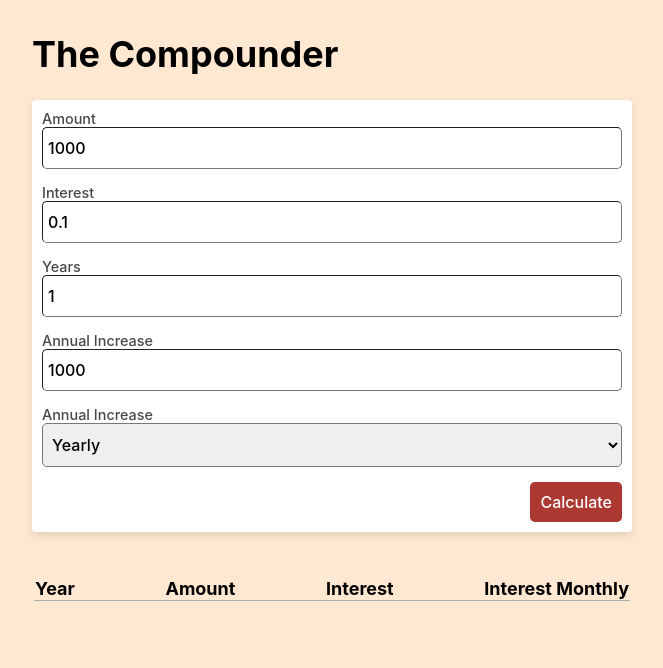
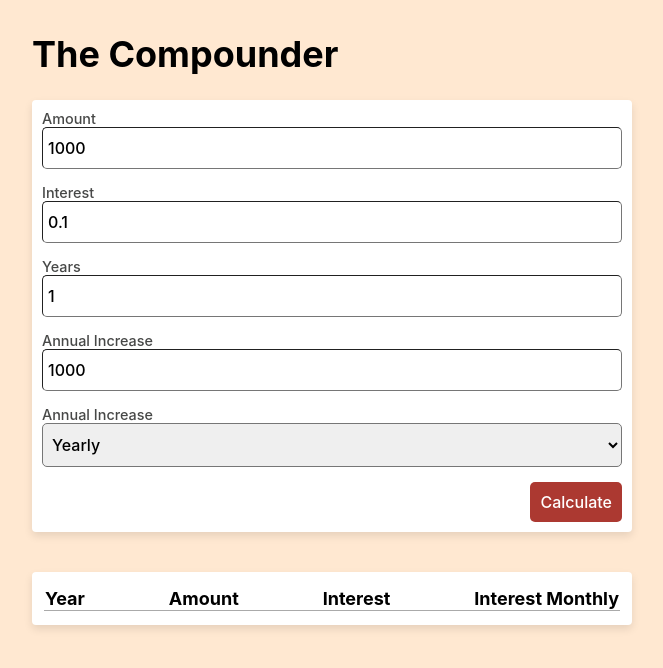
Before and after one commit to fernacas-dev/compound-interest-simulator, an Angular app: page / in a window 1280 px wide. Shown: the top 668 px of the page, without its empty margins (308-971 px from the left). Built offline with nearby package versions, Linux system fonts and the light colour scheme.

Commit message:
Put table inside card

```diff
--- a/src/app/app.component.html
+++ b/src/app/app.component.html
@@ -39,9 +39,11 @@
 
     <div class="space-divider"></div>
 
-    <app-compount-interest-table
-      [viewMode]="viewMode"
-      [interestTable]="interestTable"
-    ></app-compount-interest-table>
+    <app-card>
+      <app-compount-interest-table
+        [viewMode]="viewMode"
+        [interestTable]="interestTable"
+      ></app-compount-interest-table>
+    </app-card>
   </div>
 </div>
```
